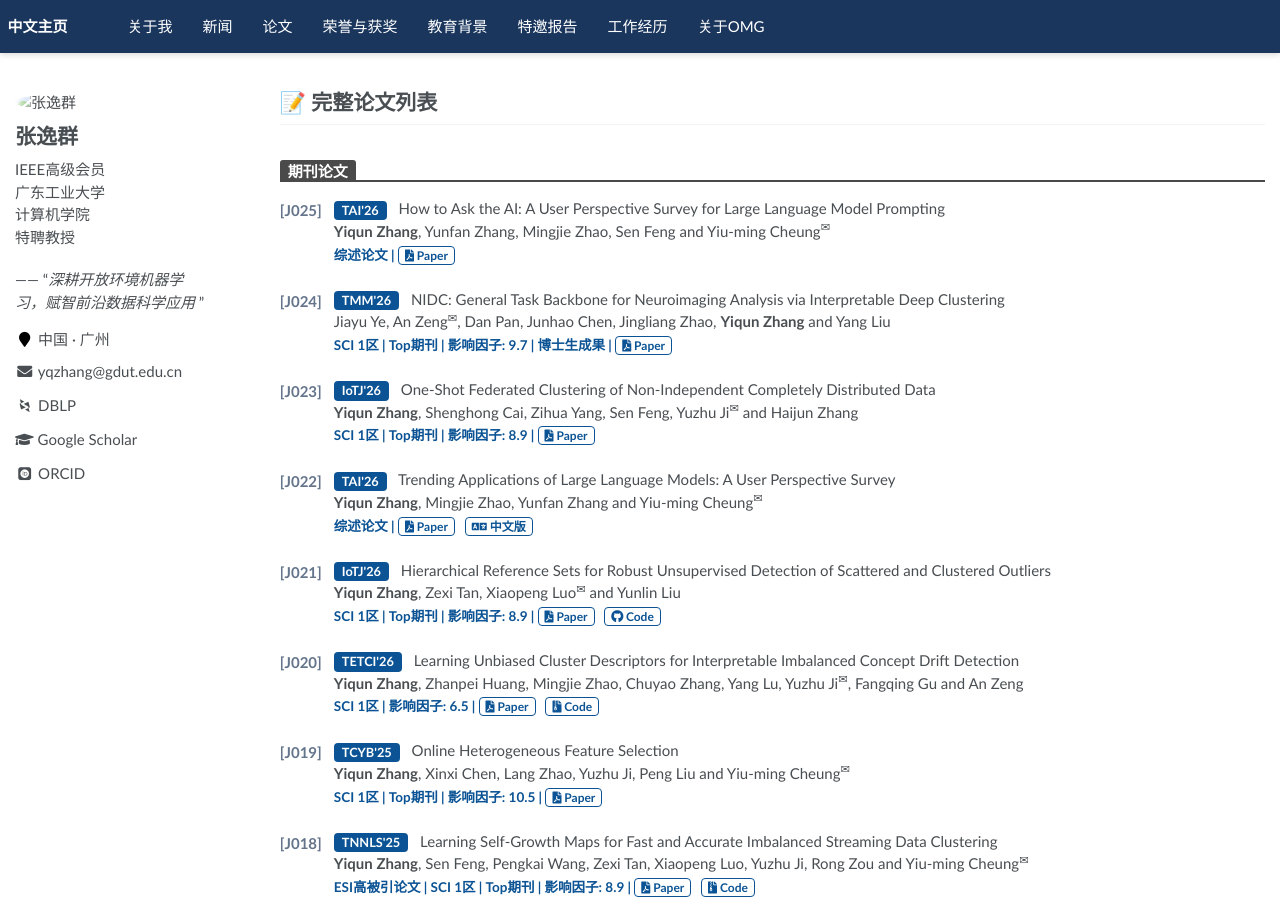
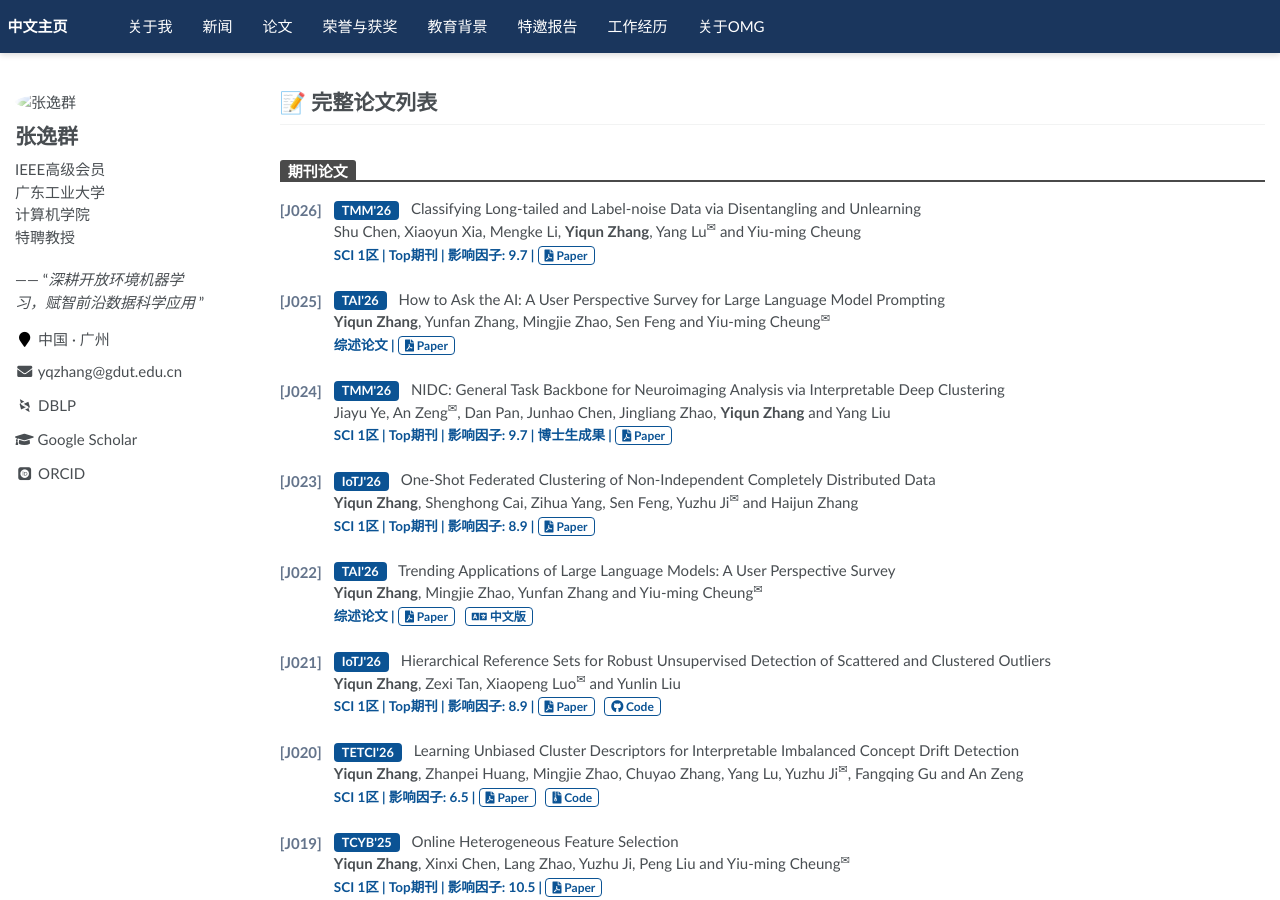
Before and after one commit to yqzhang-Zz/zh-publications, a Jekyll site: the page built from _pages/about.md, in a window 1280 px wide and 900 px high. Built offline with Jekyll 4.4.1, drawn with Linux system fonts in a browser that asks for light colours; some web fonts are replaced; a script that is not in the unit is left out; comment, search, counter and statistics services are not loaded.

Commit message:
Update about.md

```diff
--- a/_pages/about.md
+++ b/_pages/about.md
@@ -24,6 +24,16 @@ redirect_from:
 <div style="display: flex; align-items: flex-end; margin-top: 35px; margin-bottom: 15px;">
   <h3 style="background-color: #4a4a4a; color: #ffffff; padding: 2px 8px; margin: 0; font-size: 1em; font-weight: 600; border-radius: 3px 3px 0 0; line-height: 1.2;">期刊论文</h3>
   <div style="flex-grow: 1; height: 2px; background-color: #4a4a4a;"></div>
+</div>
+
+<!-- J026 TMM 2026 Unlearning Shu Chen -->
+<div style="display: flex; margin-bottom: 1.5em; text-align: left;">
+  <div style="flex: 0 0 3.6em; color: #64748b; font-weight: bold; font-size: 1em; padding-top: 2px;">[J026]</div>
+  <div style="flex: 1;">
+    <span style="display: inline-block; background-color: #0b5394; color: #ffffff; padding: 2px 8px; border-radius: 4px; font-weight: bold; font-size: 0.85em; margin-right: 8px; vertical-align: middle; line-height: 1.2;">TMM'26</span> Classifying Long-tailed and Label-noise Data via Disentangling and Unlearning<br>
+    Shu Chen, Xiaoyun Xia, Mengke Li, <strong>Yiqun Zhang</strong>, Yang Lu<sup>&#x2709;</sup> and Yiu-ming Cheung<br>
+    <span style="color: #0b5394; font-size: 0.9em; font-weight: bold;">SCI 1区 | Top期刊 | 影响因子: 9.7 | </span><a href="#" target="_blank" style="color: #0b5394; border: 1px solid #0b5394; border-radius: 4px; padding: 1px 6px; text-decoration: none; font-weight: bold; font-size: 0.8em; white-space: nowrap;"><i class="fas fa-file-pdf"></i> Paper</a>
+  </div>
 </div>
 
 <!-- J025 TAI 2026 Ask AI Yiqun Zhang -->
```
